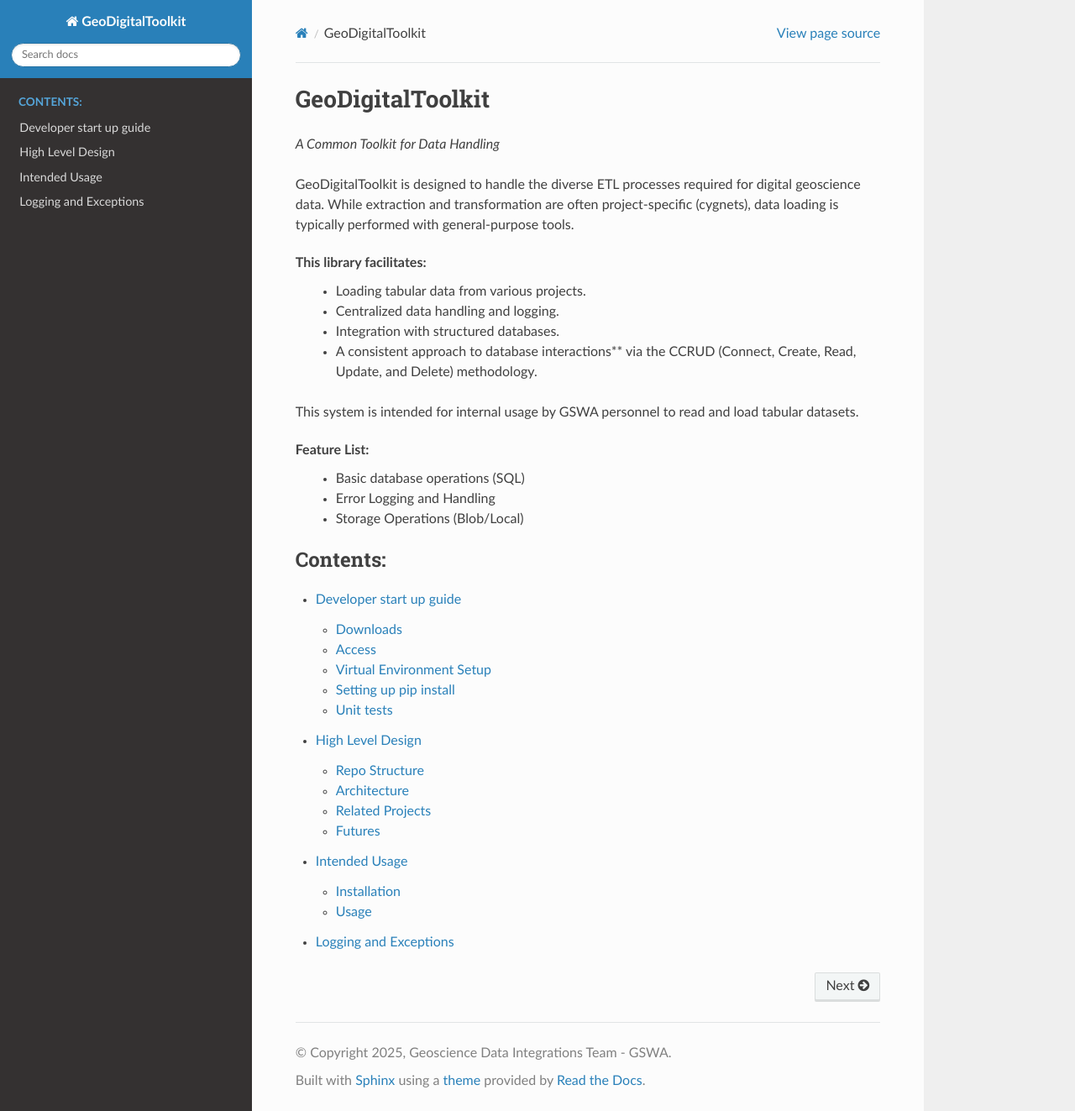
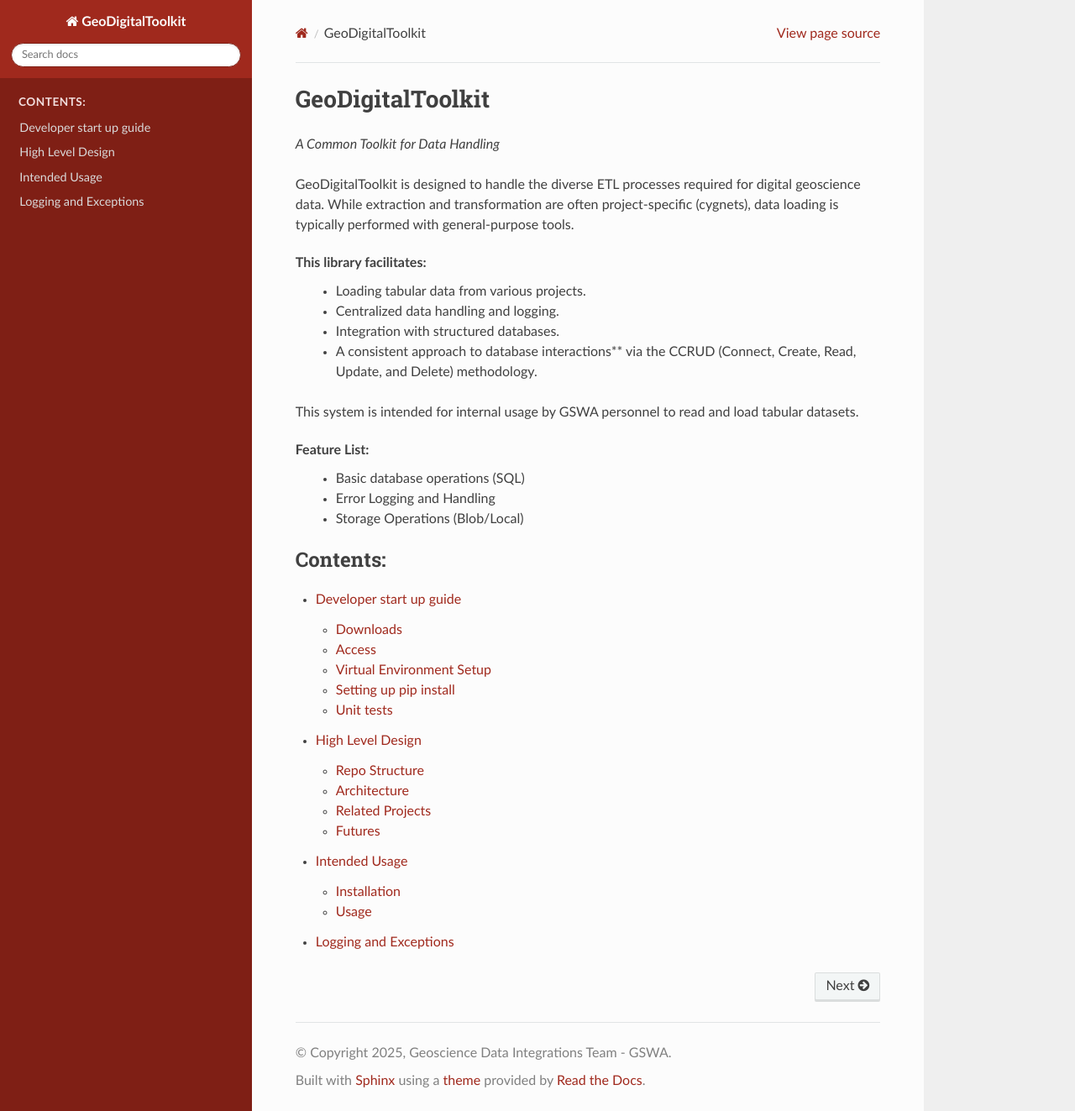
Before and after one commit to Geological-Survey-of-Western-Australia/atratus, a Sphinx documentation site: the page built from docs/source/index.rst, in a window 1280 px wide and 1323 px high. Shown: the whole window at 84% size. Built offline with Sphinx 7.4.7 and the Read the Docs theme 3.1.0, drawn with Linux system fonts in a browser that asks for light colours; pages that are not in the unit, such as notebooks, are missing from menus.

Commit message:
💄 - Include Style sheet in conf.py

```diff
--- a/docs/source/conf.py
+++ b/docs/source/conf.py
@@ -46,4 +46,7 @@ exclude_patterns = []
 # https://www.sphinx-doc.org/en/master/usage/configuration.html#options-for-html-output
 
 html_theme = "sphinx_rtd_theme"
-html_static_path = ["_static"]
+html_static_path = ["static"]
+html_css_files = [
+    "css/dmpe.css",
+]
```
